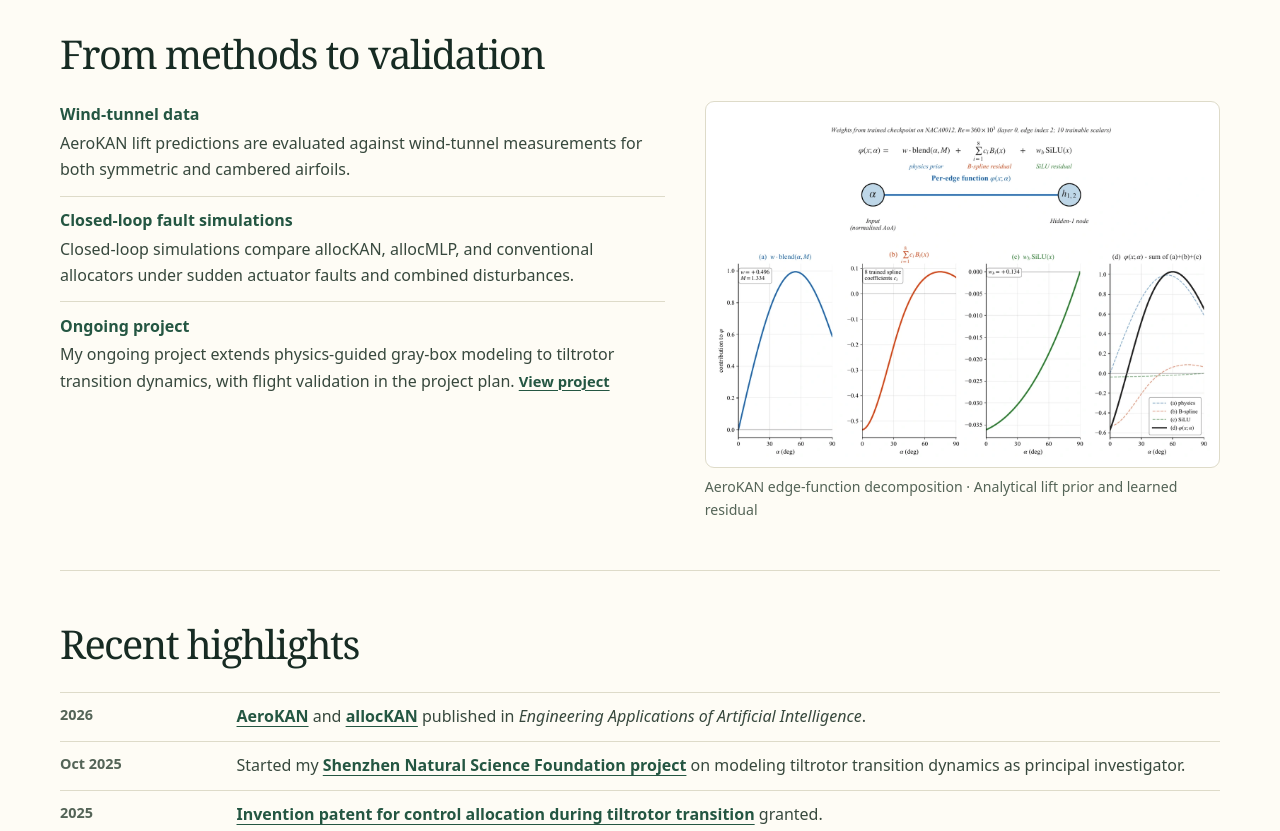
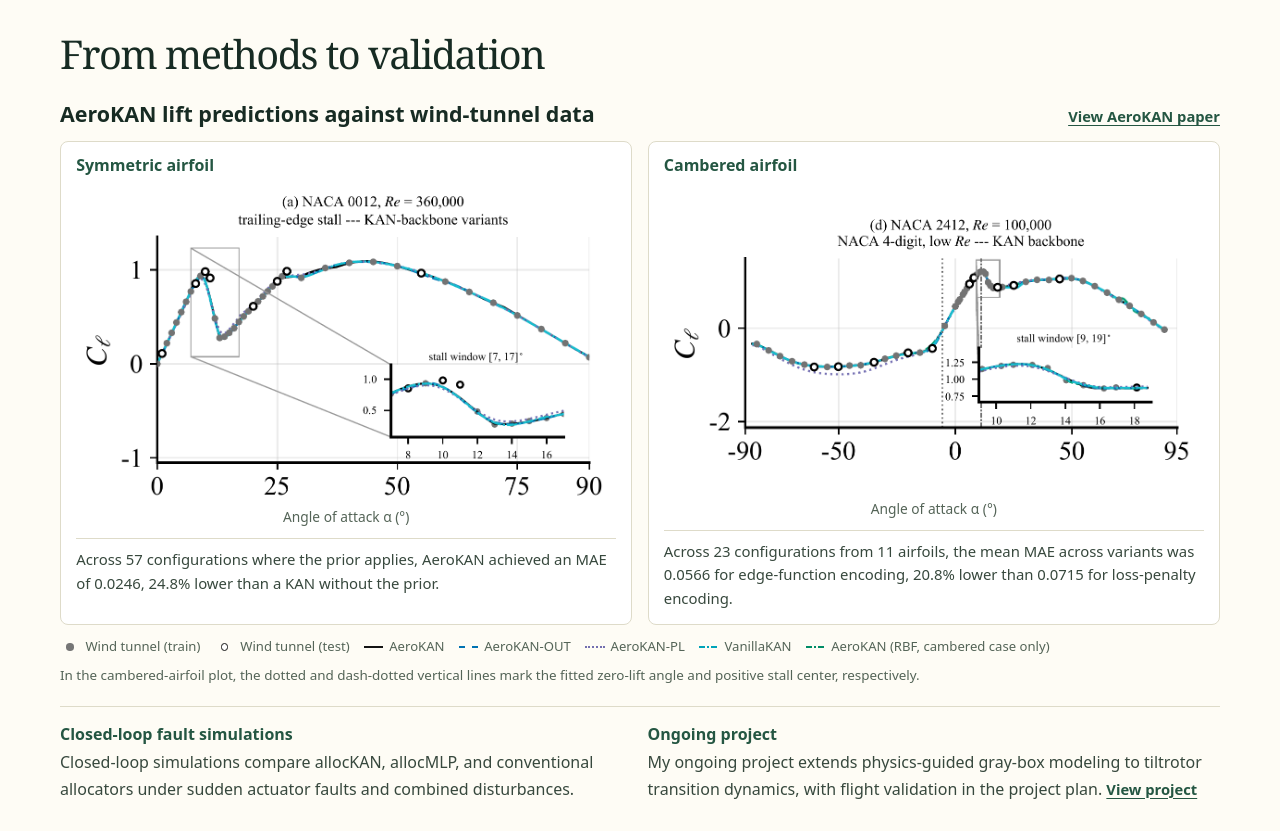
Before and after one commit to jingxianliao/jingxianliao.github.io, a plain HTML site: page index.html in a window 1280 px wide. Shown: the part 1340-2171 px from the top of the page. Drawn offline with Linux system fonts and the light colour scheme.

Commit message:
Show symmetric and cambered lift comparisons on About

```diff
--- a/academic.css
+++ b/academic.css
@@ -415,26 +415,9 @@ html[lang="zh-CN"] .page-heading h1 { letter-spacing: 0; }
 .about-updates .section-heading h2,
 .reviewing-section .section-heading h2,
 .visitor-section .section-heading h2 { font-size: clamp(1.72rem, 3.5vw, 2.48rem); }
-.validation-grid {
-  display: grid;
-  grid-template-columns: minmax(0, 1.08fr) minmax(0, .92fr);
-  gap: clamp(1rem, 3.6vw, 2.5rem);
-  align-items: start;
-}
 .validation-list { display: grid; gap: .78rem; }
-.validation-list div + div { border-top: 1px solid var(--line); padding-top: .67rem; }
 .validation-list dt { color: var(--link); font-weight: 720; }
 .validation-list dd { color: var(--body); margin-top: .12rem; }
-.validation-figure a {
-  display: block;
-  padding: .58rem;
-  border: 1px solid var(--line);
-  border-radius: 9px;
-  background: white;
-}
-.validation-figure a:hover { border-color: var(--green); }
-.validation-figure img { display: block; width: 100%; height: auto; }
-.validation-figure figcaption { color: var(--muted); font-size: .88rem; margin-top: .42rem; }
 .highlight-list { padding: 0; margin: 0; list-style: none; }
 .highlight-list li {
   display: grid;
@@ -467,7 +450,7 @@ html[lang="zh-CN"] .page-heading h1 { letter-spacing: 0; }
   .about-work-grid { grid-template-columns: repeat(2, minmax(0, 1fr)); }
 }
 @media (max-width: 620px) {
-  .about .hero, .validation-grid, .reviewing-grid { grid-template-columns: 1fr; }
+  .about .hero, .reviewing-grid { grid-template-columns: 1fr; }
   .about .hero-copy { grid-row: 1; }
   .about .hero-portrait { max-width: 240px; }
   .highlight-list li { grid-template-columns: 1fr; gap: .14rem; }
@@ -475,3 +458,45 @@ html[lang="zh-CN"] .page-heading h1 { letter-spacing: 0; }
 @media (max-width: 500px) {
   .about-work-grid { grid-template-columns: 1fr; }
 }
+
+.lift-heading {
+  display: flex;
+  align-items: baseline;
+  justify-content: space-between;
+  flex-wrap: wrap;
+  gap: .5rem 1rem;
+  margin-bottom: .75rem;
+}
+.lift-heading h3 { font-size: clamp(1.1rem, 2vw, 1.34rem); }
+.lift-pair, .validation-support { display: grid; grid-template-columns: repeat(2, minmax(0, 1fr)); gap: .95rem; }
+.lift-card {
+  display: grid;
+  grid-template-rows: auto 1fr auto minmax(5.1rem, auto);
+  min-width: 0;
+  padding: .85rem .95rem;
+  border: 1px solid var(--line);
+  border-radius: 8px;
+  background: white;
+}
+.lift-card h4 { color: var(--link); font-size: 1rem; }
+.lift-chart { display: block; margin-top: .38rem; border-radius: 3px; }
+.lift-chart img { display: block; width: 100%; height: 100%; aspect-ratio: 1167 / 684; object-fit: contain; }
+.lift-axis { text-align: center; color: var(--muted); font-size: .86rem; }
+.lift-result { align-self: start; margin-top: .58rem; padding-top: .58rem; border-top: 1px solid var(--line); color: var(--body); font-size: .93rem; line-height: 1.58; }
+.lift-legend { display: flex; flex-wrap: wrap; gap: .35rem .9rem; margin: .7rem 0 0; padding: 0; list-style: none; }
+.lift-legend li { display: flex; align-items: center; gap: .36rem; color: var(--muted); font-size: .82rem; }
+.lift-note { margin-top: .38rem; color: var(--muted); font-size: .84rem; }
+.lift-mark { display: inline-block; width: 1.22rem; height: 0; border-top: 2px solid #141414; flex: none; }
+.lift-mark.train, .lift-mark.test { width: .47rem; height: .47rem; margin-inline: .38rem; border-radius: 50%; }
+.lift-mark.train { border: 0; background: #767676; }
+.lift-mark.test { border: 1.5px solid #141414; background: #fff; }
+.lift-mark.skip-model { border-top: 2px dashed #0072b2; }
+.lift-mark.penalty { border-top: 2px dotted #736fb0; }
+.lift-mark.vanilla, .lift-mark.rbf { height: 2px; border: 0; }
+.lift-mark.vanilla { background: repeating-linear-gradient(90deg,#00a4b9 0 6px,transparent 6px 8px,#00a4b9 8px 10px,transparent 10px 12px); }
+.lift-mark.rbf { background: repeating-linear-gradient(90deg,#008c66 0 6px,transparent 6px 8px,#008c66 8px 10px,transparent 10px 12px); }
+.validation-support { margin-top: 1.25rem; padding-top: .82rem; border-top: 1px solid var(--line); }
+@media (max-width: 650px) {
+  .lift-pair, .validation-support { grid-template-columns: 1fr; }
+  .lift-card { grid-template-rows: auto 1fr auto auto; }
+}
--- a/index.html
+++ b/index.html
@@ -12,7 +12,7 @@
   <meta property="og:url" content="https://jingxianliao.github.io/">
   <title>Scientific Machine Learning and Control · Jingxian Liao</title>
   <link rel="canonical" href="https://jingxianliao.github.io/">
-  <link rel="stylesheet" href="academic.css?v=profile-20261126">
+  <link rel="stylesheet" href="academic.css?v=lift-20261126">
   <script src="academic.js?v=pages-20261126" defer></script>
 </head>
 <body id="top" data-page="about" data-title-zh="科学机器学习与控制 · 廖静娴">
@@ -90,12 +90,41 @@
       <div class="section-heading">
         <h2 id="validation-title" data-zh="从方法到验证">From methods to validation</h2>
       </div>
-      <div class="validation-grid">
-        <dl class="validation-list">
-          <div>
-            <dt data-zh="风洞数据">Wind-tunnel data</dt>
-            <dd data-zh="用对称与有弯度翼型的风洞测量数据评估 AeroKAN 的升力预测。">AeroKAN lift predictions are evaluated against wind-tunnel measurements for both symmetric and cambered airfoils.</dd>
+      <div class="lift-comparison">
+        <div class="lift-heading">
+          <h3 data-zh="AeroKAN 升力预测与风洞数据对比">AeroKAN lift predictions against wind-tunnel data</h3>
+          <a class="text-link" href="publications.html#paper-aero" data-zh="查看 AeroKAN 论文">View AeroKAN paper</a>
         </div>
+        <div class="lift-pair">
+          <figure class="lift-card">
+            <figcaption><h4 data-zh="对称翼型">Symmetric airfoil</h4></figcaption>
+            <a class="lift-chart" href="assets/aerokan-lift-symmetric.png" target="_blank" rel="noopener">
+              <img src="assets/aerokan-lift-symmetric.png" width="1167" height="684" loading="lazy" decoding="async" alt="Enlarge the NACA 0012 lift prediction curves and wind-tunnel data at Reynolds number 360,000" data-alt-zh="放大查看 NACA 0012 在雷诺数 360,000 下的升力预测曲线和风洞数据">
+            </a>
+            <p class="lift-axis" data-zh="攻角 α（°）">Angle of attack α (°)</p>
+            <p class="lift-result" data-zh="物理先验适用的 57 个工况中，AeroKAN 的平均绝对误差为 0.0246，较无先验 KAN 降低 24.8%。">Across 57 configurations where the prior applies, AeroKAN achieved an MAE of 0.0246, 24.8% lower than a KAN without the prior.</p>
+          </figure>
+          <figure class="lift-card">
+            <figcaption><h4 data-zh="有弯度翼型">Cambered airfoil</h4></figcaption>
+            <a class="lift-chart" href="assets/aerokan-lift-cambered.png" target="_blank" rel="noopener">
+              <img src="assets/aerokan-lift-cambered.png" width="1167" height="576" loading="lazy" decoding="async" alt="Enlarge the NACA 2412 lift prediction curves and wind-tunnel data at Reynolds number 100,000" data-alt-zh="放大查看 NACA 2412 在雷诺数 100,000 下的升力预测曲线和风洞数据">
+            </a>
+            <p class="lift-axis" data-zh="攻角 α（°）">Angle of attack α (°)</p>
+            <p class="lift-result" data-zh="11 种翼型的 23 个工况中，边函数结构编码组的平均绝对误差为 0.0566，较损失惩罚编码组的 0.0715 低 20.8%。">Across 23 configurations from 11 airfoils, the mean MAE across variants was 0.0566 for edge-function encoding, 20.8% lower than 0.0715 for loss-penalty encoding.</p>
+          </figure>
+        </div>
+        <ul class="lift-legend" aria-label="Lift plot legend" data-label-zh="升力对比图图例">
+          <li><i class="lift-mark train" aria-hidden="true"></i><span data-zh="风洞训练数据">Wind tunnel (train)</span></li>
+          <li><i class="lift-mark test" aria-hidden="true"></i><span data-zh="风洞测试数据">Wind tunnel (test)</span></li>
+          <li><i class="lift-mark structural" aria-hidden="true"></i><span>AeroKAN</span></li>
+          <li><i class="lift-mark skip-model" aria-hidden="true"></i><span>AeroKAN-OUT</span></li>
+          <li><i class="lift-mark penalty" aria-hidden="true"></i><span>AeroKAN-PL</span></li>
+          <li><i class="lift-mark vanilla" aria-hidden="true"></i><span>VanillaKAN</span></li>
+          <li><i class="lift-mark rbf" aria-hidden="true"></i><span data-zh="AeroKAN（RBF，仅有弯度翼型）">AeroKAN (RBF, cambered case only)</span></li>
+        </ul>
+        <p class="lift-note" data-zh="有弯度翼型图中的竖向点线与点划线分别标示拟合的零升力攻角和正向失速中心。">In the cambered-airfoil plot, the dotted and dash-dotted vertical lines mark the fitted zero-lift angle and positive stall center, respectively.</p>
+      </div>
+      <dl class="validation-list validation-support">
         <div>
           <dt data-zh="闭环故障仿真">Closed-loop fault simulations</dt>
           <dd data-zh="在执行器突发故障及复合扰动场景中，比较 allocKAN、allocMLP 与传统分配方法的闭环表现。">Closed-loop simulations compare allocKAN, allocMLP, and conventional allocators under sudden actuator faults and combined disturbances.</dd>
@@ -105,11 +134,6 @@
           <dd><span data-zh="将机理与数据融合的灰箱建模推进到倾转旋翼过渡飞行，并将飞行验证纳入项目计划。">My ongoing project extends physics-guided gray-box modeling to tiltrotor transition dynamics, with flight validation in the project plan.</span> <a class="text-link" href="projects.html#project-shenzhen" data-zh="查看项目">View project</a></dd>
         </div>
       </dl>
-        <figure class="validation-figure">
-          <a href="publications.html#paper-aero"><img class="aero-edge-diagram" src="assets/paper-aero.webp" width="1400" height="980" loading="lazy" alt="AeroKAN edge function decomposed into an analytical lift prior, a B-spline term, and a SiLU term" data-alt-zh="AeroKAN 边函数分解为解析升力先验、B 样条和 SiLU 三项"></a>
-          <figcaption data-zh="AeroKAN 边函数分解 · 解析升力先验与可学习残差">AeroKAN edge-function decomposition · Analytical lift prior and learned residual</figcaption>
-        </figure>
-      </div>
     </section>
     <section class="shell section about-updates" aria-labelledby="updates-title">
       <div class="section-heading"><h2 id="updates-title" data-zh="近期进展">Recent highlights</h2></div>
```
Lines whose indentation alone changed are shown as unchanged.
